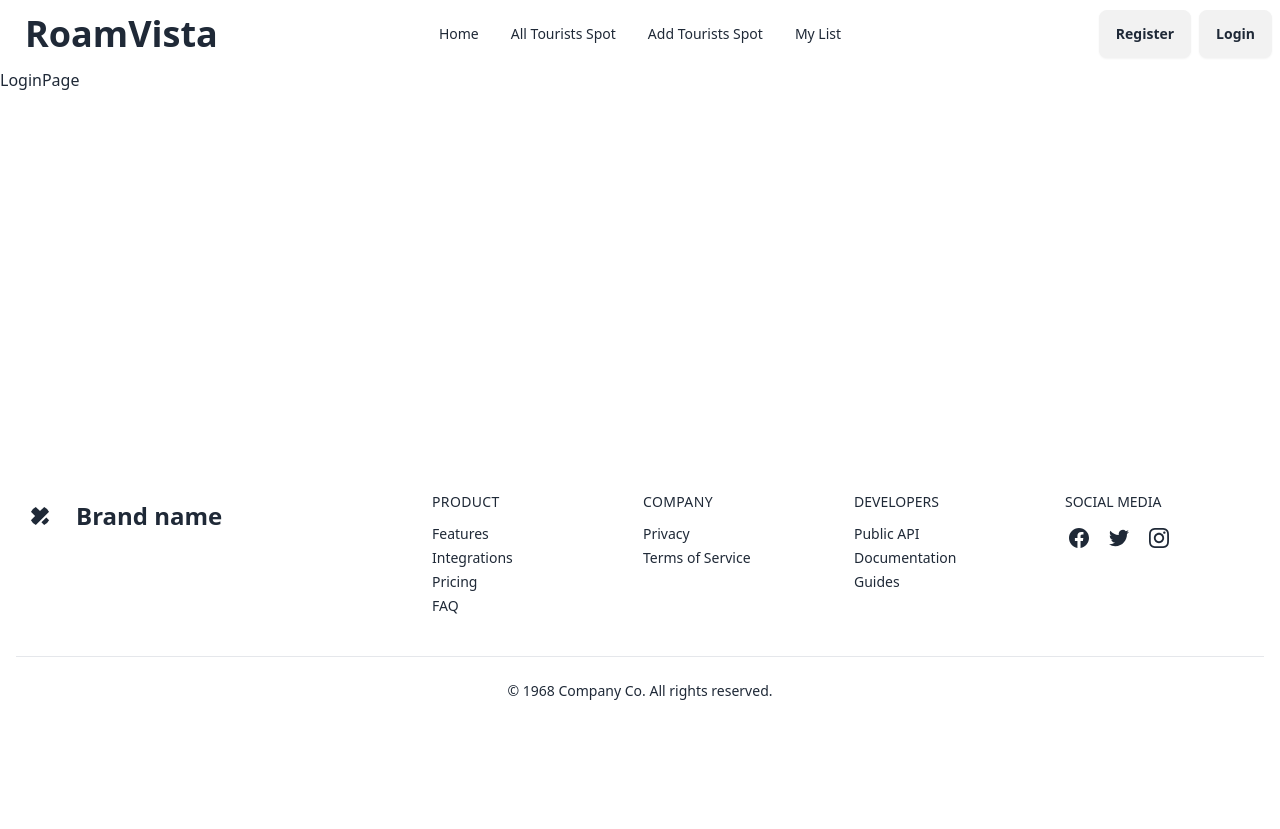
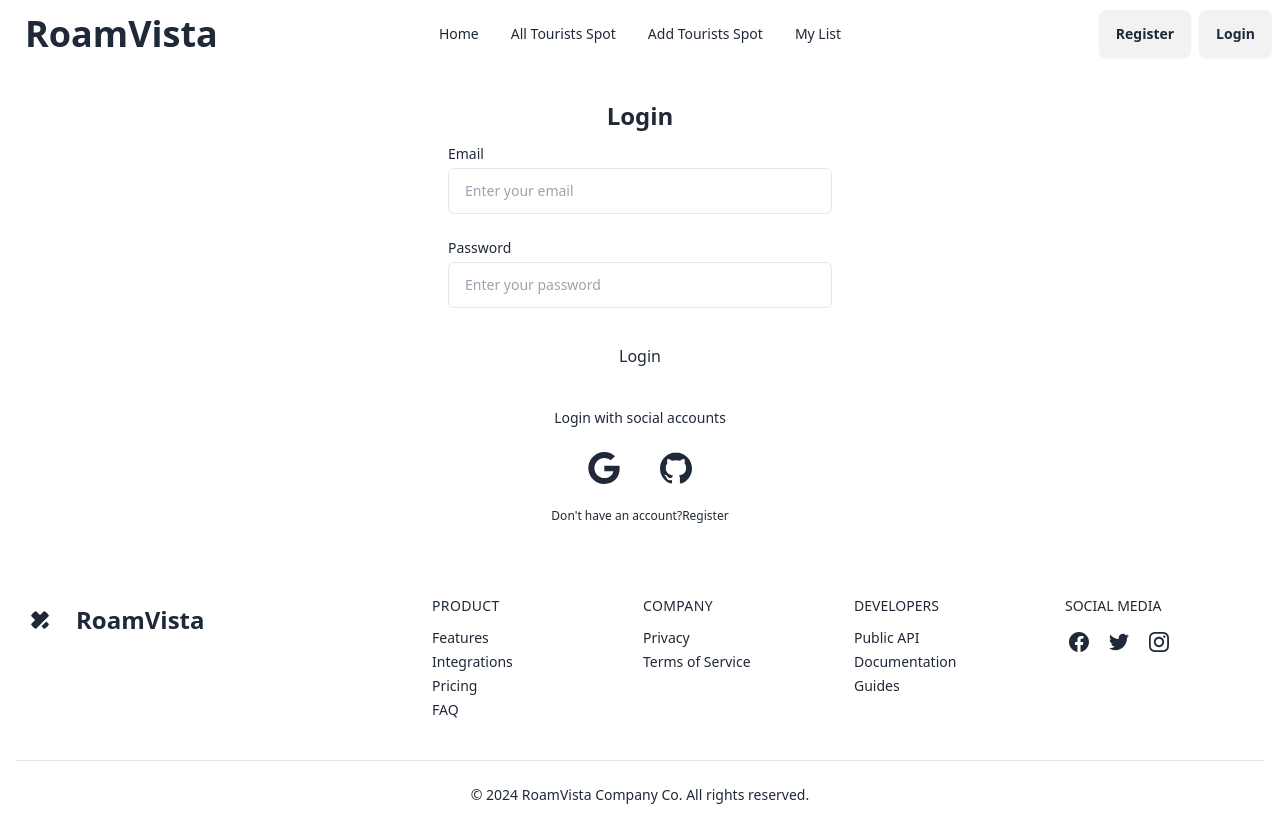
Before and after one commit to imzahidhasan/RoamVista_client, a React (Vite) app: page /login in a window 1280 px wide. Before the commit the page ends 800 px from the top, so only its background shows below. Built offline with nearby package versions, Linux system fonts and the light colour scheme.

Commit message:
added routes and elements

```diff
--- a/src/Components/Footer.jsx
+++ b/src/Components/Footer.jsx
@@ -11,7 +11,7 @@
                                 <path d="M18.266 26.068l7.839-7.854 4.469 4.479c1.859 1.859 1.859 4.875 0 6.734l-1.104 1.104c-1.859 1.865-4.875 1.865-6.734 0zM30.563 2.531l-1.109-1.104c-1.859-1.859-4.875-1.859-6.734 0l-6.719 6.734-6.734-6.734c-1.859-1.859-4.875-1.859-6.734 0l-1.104 1.104c-1.859 1.859-1.859 4.875 0 6.734l6.734 6.734-6.734 6.734c-1.859 1.859-1.859 4.875 0 6.734l1.104 1.104c1.859 1.859 4.875 1.859 6.734 0l21.307-21.307c1.859-1.859 1.859-4.875 0-6.734z"></path>
                             </svg>
                         </div>
-                        <span className="self-center text-2xl font-semibold">Brand name</span>
+                        <span className="self-center text-2xl font-semibold">RoamVista</span>
                     </a>
                 </div>
                 <div className="grid grid-cols-2 text-sm gap-x-3 gap-y-8 lg:w-2/3 sm:grid-cols-4">
@@ -79,7 +79,7 @@
                     </div>
                 </div>
             </div>
-            <div className="py-6 text-sm text-center dark:text-gray-600">© 1968 Company Co. All rights reserved.</div>
+            <div className="py-6 text-sm text-center dark:text-gray-600">© 2024 RoamVista Company Co. All rights reserved.</div>
         </footer>
     )
 }
--- a/src/Components/Navbar.jsx
+++ b/src/Components/Navbar.jsx
@@ -7,14 +7,14 @@
         <li><NavLink to={'/'} className={({ isActive  }) =>
              isActive ? "text-blue-800 bg-blue-300" : ""
         }>Home</NavLink></li>
-        <li><NavLink to={'/'} className={({ isActive }) =>
+        <li><NavLink to={'/all-tourist-spot'} className={({ isActive }) =>
              isActive ? "text-blue-800 bg-blue-300" : ""
         }>All Tourists Spot</NavLink></li>
-        {<li><NavLink to={'/'} className={({ isActive }) =>
+        {<li><NavLink to={'/add-tourist-spot'} className={({ isActive }) =>
              isActive ? "text-blue-800 bg-blue-300" : ""
         }>Add Tourists Spot</NavLink></li>}
         {
-            <li><NavLink to={'/'} className={({ isActive }) =>
+            <li><NavLink to={'/my-list'} className={({ isActive }) =>
                  isActive ? "text-blue-800 bg-blue-300" : ""
             }>My List</NavLink></li>
         }
@@ -30,7 +30,7 @@
                         {links}
                     </ul>
                 </div>
-                <a className="btn btn-ghost font-bold text-lg md:text-4xl">RoamVista</a>
+                <Link to={'/'} className="btn btn-ghost font-bold text-lg md:text-4xl">RoamVista</Link>
             </div>
             <div className="navbar-center hidden lg:flex">
                 <ul className="menu menu-horizontal px-1">
--- /dev/null
+++ b/src/Pages/AddTouristSpot.jsx
@@ -0,0 +1,9 @@
+import React from 'react'
+
+const AddTourishSpot = () => {
+  return (
+    <div>AddTourishSpot</div>
+  )
+}
+
+export default AddTourishSpot
--- /dev/null
+++ b/src/Pages/AllTouristSpot.jsx
@@ -0,0 +1,9 @@
+import React from 'react'
+
+const AllTouristSpot = () => {
+  return (
+    <div>AllTouristSpot</div>
+  )
+}
+
+export default AllTouristSpot
--- /dev/null
+++ b/src/Pages/HomePage.jsx
@@ -0,0 +1,9 @@
+import React from 'react'
+
+const HomePage = () => {
+  return (
+    <div>HomePage</div>
+  )
+}
+
+export default HomePage
--- a/src/Pages/LoginPage.jsx
+++ b/src/Pages/LoginPage.jsx
@@ -1,9 +1,46 @@
 import React from 'react'
+import { Link } from 'react-router-dom'
 
 const LoginPage = () => {
-  return (
-    <div>LoginPage</div>
-  )
+    return (
+        <div className=' flex justify-center items-center'>
+            <div className="w-full max-w-md p-8 space-y-3 rounded-xl dark:bg-gray-50 dark:text-gray-800">
+                <h1 className="text-2xl font-bold text-center">Login</h1>
+                <form className="space-y-6">
+                    <div className="space-y-1 text-sm">
+                        <label  className="block dark:text-gray-600">Email</label>
+                        <input type="email" name="email" placeholder="Enter your email" className="w-full px-4 py-3 border rounded-md dark:border-gray-300 dark:bg-gray-50 dark:text-gray-800 focus:dark:border-violet-600" />
+                    </div>
+                    <div className="space-y-1 text-sm">
+                        <label htmlFor="password" className="block dark:text-gray-600">Password</label>
+                        <input type="password" name="password"  placeholder="Enter your password" className="w-full px-4 py-3 rounded-md border dark:border-gray-300 dark:bg-gray-50 dark:text-gray-800 focus:dark:border-violet-600" />
+
+                    </div>
+                    <button className="block w-full p-3 text-center rounded-sm dark:text-gray-50 dark:bg-violet-600">Login</button>
+                </form>
+                <div className="flex items-center pt-4 space-x-1">
+                    <div className="flex-1 h-px sm:w-16 dark:bg-gray-300"></div>
+                    <p className="px-3 text-sm dark:text-gray-600">Login with social accounts</p>
+                    <div className="flex-1 h-px sm:w-16 dark:bg-gray-300"></div>
+                </div>
+                <div className="flex justify-center space-x-4">
+                    <button aria-label="Log in with Google" className="p-3 rounded-sm">
+                        <svg xmlns="http://www.w3.org/2000/svg" viewBox="0 0 32 32" className="w-8 h-8 fill-current">
+                            <path d="M16.318 13.714v5.484h9.078c-0.37 2.354-2.745 6.901-9.078 6.901-5.458 0-9.917-4.521-9.917-10.099s4.458-10.099 9.917-10.099c3.109 0 5.193 1.318 6.38 2.464l4.339-4.182c-2.786-2.599-6.396-4.182-10.719-4.182-8.844 0-16 7.151-16 16s7.156 16 16 16c9.234 0 15.365-6.49 15.365-15.635 0-1.052-0.115-1.854-0.255-2.651z"></path>
+                        </svg>
+                    </button>
+                    <button aria-label="Log in with GitHub" className="p-3 rounded-sm">
+                        <svg xmlns="http://www.w3.org/2000/svg" viewBox="0 0 32 32" className="w-8 h-8 fill-current">
+                            <path d="M16 0.396c-8.839 0-16 7.167-16 16 0 7.073 4.584 13.068 10.937 15.183 0.803 0.151 1.093-0.344 1.093-0.772 0-0.38-0.009-1.385-0.015-2.719-4.453 0.964-5.391-2.151-5.391-2.151-0.729-1.844-1.781-2.339-1.781-2.339-1.448-0.989 0.115-0.968 0.115-0.968 1.604 0.109 2.448 1.645 2.448 1.645 1.427 2.448 3.744 1.74 4.661 1.328 0.14-1.031 0.557-1.74 1.011-2.135-3.552-0.401-7.287-1.776-7.287-7.907 0-1.751 0.62-3.177 1.645-4.297-0.177-0.401-0.719-2.031 0.141-4.235 0 0 1.339-0.427 4.4 1.641 1.281-0.355 2.641-0.532 4-0.541 1.36 0.009 2.719 0.187 4 0.541 3.043-2.068 4.381-1.641 4.381-1.641 0.859 2.204 0.317 3.833 0.161 4.235 1.015 1.12 1.635 2.547 1.635 4.297 0 6.145-3.74 7.5-7.296 7.891 0.556 0.479 1.077 1.464 1.077 2.959 0 2.14-0.020 3.864-0.020 4.385 0 0.416 0.28 0.916 1.104 0.755 6.4-2.093 10.979-8.093 10.979-15.156 0-8.833-7.161-16-16-16z"></path>
+                        </svg>
+                    </button>
+                </div>
+                <p className="text-xs text-center sm:px-6 dark:text-gray-600">Don't have an account?
+                    <Link to="/register" className="hover:underline dark:text-violet-600">Register</Link>
+                </p>
+            </div>
+        </div>
+    )
 }
 
 export default LoginPage
--- /dev/null
+++ b/src/Pages/MyListPage.jsx
@@ -0,0 +1,9 @@
+import React from 'react'
+
+const MyListPage = () => {
+  return (
+    <div>MyListPage</div>
+  )
+}
+
+export default MyListPage
--- a/src/Pages/RegisterPage.jsx
+++ b/src/Pages/RegisterPage.jsx
@@ -1,9 +1,49 @@
 import React from 'react'
+import { Link } from 'react-router-dom'
 
 const RegisterPage = () => {
-  return (
-    <div>RegisterPage</div>
-  )
+    return (
+        <>
+            <div className='flex justify-center items-center'>
+                <div className="flex flex-col w-full max-w-md p-6 rounded-md sm:p-10 dark:bg-gray-50 dark:text-gray-800">
+                    <div className="mb-8 text-center">
+                        <h1 className="my-3 text-4xl font-bold">Register</h1>
+                        <p className="text-sm dark:text-gray-600">Register to create your account</p>
+                    </div>
+                    <form className="space-y-12">
+                        <div className="space-y-4">
+                            <div>
+                                <label className="block mb-2 text-sm">Name</label>
+                                <input type="text" name="name" placeholder="Enter your name" className="w-full px-3 py-2 border rounded-md dark:border-gray-300 dark:bg-gray-50 dark:text-gray-800" />
+                            </div>
+                            <div>
+                                <label htmlFor="email" className="block mb-2 text-sm">Email</label>
+                                <input type="email" name="email" placeholder="Enter your email" className="w-full px-3 py-2 border rounded-md dark:border-gray-300 dark:bg-gray-50 dark:text-gray-800" />
+                            </div>
+                            <div>
+                                <label className="block mb-2 text-sm">Photo URL</label>
+                                <input type="text" name="photoURL" placeholder="Your photo url here" className="w-full px-3 py-2 border rounded-md dark:border-gray-300 dark:bg-gray-50 dark:text-gray-800" />
+                            </div>
+                            <div>
+                                <div className="flex justify-between mb-2">
+                                    <label className="text-sm">Password</label>
+                                </div>
+                                <input type="password" name="password" placeholder='Enter your password' className="w-full px-3 py-2 border rounded-md dark:border-gray-300 dark:bg-gray-50 dark:text-gray-800" />
+                            </div>
+                        </div>
+                        <div className="space-y-2">
+                            <div>
+                                <button className="w-full px-8 py-3 font-semibold rounded-md dark:bg-violet-600 dark:text-gray-50">Register</button>
+                            </div>
+                        </div>
+                    </form>
+                            <p className="p-6 text-sm text-center dark:text-gray-600">Already have an account?
+                                <Link to={'/login'} className="hover:underline dark:text-violet-600">Login</Link>.
+                            </p>
+                </div>
+            </div>
+        </>
+    )
 }
 
 export default RegisterPage
--- /dev/null
+++ b/src/Pages/UpdateSpotPage.jsx
@@ -0,0 +1,9 @@
+import React from 'react'
+
+const UpdateSpotPage = () => {
+  return (
+    <div>UpdateSpotPage</div>
+  )
+}
+
+export default UpdateSpotPage
--- /dev/null
+++ b/src/Pages/ViewDetails.jsx
@@ -0,0 +1,9 @@
+import React from 'react'
+
+const ViewDetails = () => {
+  return (
+    <div>ViewDetails</div>
+  )
+}
+
+export default ViewDetails
```
Also changed, not shown: src/Routes/Routes.jsx (+34 -4 lines).
